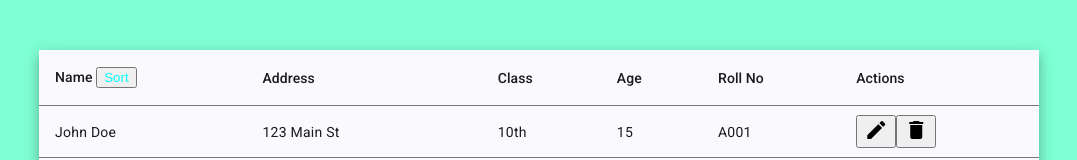
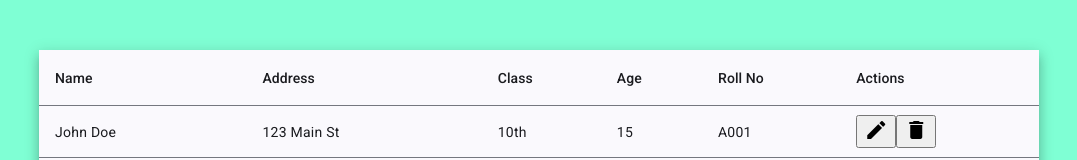
Before and after one commit to kprasad475/student-management, an Angular app: page /student-details in a window 1280 px wide. Shown: the top 160 px of the page, without its empty margins (161-1238 px from the left). Built offline with nearby package versions, Linux system fonts and the light colour scheme.

Commit message:
sorting-by-name-address,age

```diff
--- a/src/app/student-display/student-display.component.css
+++ b/src/app/student-display/student-display.component.css
@@ -25,13 +25,16 @@
   .mat-row:nth-child(even) {
     background-color: #f9f9f9;
   }
+  .pointer{
+    cursor: pointer;
+  }
 
   /* Actions buttons */
   button.mat-icon-button {
     margin: 0 4px;
   }
   .button{
-    color: aqua;
+    color: rgb(255, 0, 212);
   }
 
   /* Responsive table */
--- a/src/app/student-display/student-display.component.html
+++ b/src/app/student-display/student-display.component.html
@@ -2,8 +2,8 @@
     <table mat-table [dataSource]="students" class="mat-elevation-z8">
       <!-- Name Column -->
       <ng-container matColumnDef="name">
-        <th mat-header-cell *matHeaderCellDef>Name
-            <button class="button" (click)="sortStudentsBy('name')">Sort</button>
+        <th class="pointer" mat-header-cell *matHeaderCellDef (click)="sortStudentsBy('name')">Name
+
 
         </th>
         <td mat-cell *matCellDef="let student">{{ student.name }}</td>
@@ -11,7 +11,7 @@
 
       <!-- Address Column -->
       <ng-container matColumnDef="address">
-        <th mat-header-cell *matHeaderCellDef>Address</th>
+        <th class="pointer"  (click)="sortStudentsBy('address')" mat-header-cell *matHeaderCellDef>Address</th>
         <td mat-cell *matCellDef="let student">{{ student.address }}</td>
       </ng-container>
 
@@ -23,7 +23,7 @@
 
       <!-- Age Column -->
       <ng-container matColumnDef="age">
-        <th mat-header-cell *matHeaderCellDef>Age</th>
+        <th mat-header-cell *matHeaderCellDef class="pointer"  (click)="sortStudentsBy('age')" >Age</th>
         <td mat-cell *matCellDef="let student">{{ student.age }}</td>
       </ng-container>
 
--- a/src/app/student-display/student-display.component.ts
+++ b/src/app/student-display/student-display.component.ts
@@ -14,6 +14,7 @@ interface Student {
 })
 export class StudentDisplayComponent  implements OnInit{
   names:any
+  isSort:boolean=true;
 
   students:Student[] = [
     { name: 'John Doe', address: '123 Main St', class: '10th', age: 15, rollNo: 'A001' },
@@ -44,11 +45,15 @@ console.log("kabbb")  }
   }
 
   sortStudentsBy(property: keyof Student) {
-    this.students = [...this.students].sort((a, b) => (a[property] > b[property]) ? 1 : (a[property] < b[property]) ? -1 : 0);
-    console.log(this.students);
+    this.students = [...this.students].sort((a, b) => {
+      if (a[property] > b[property]) return this.isSort ? 1 : -1;
+      if (a[property] < b[property]) return this.isSort ? -1 : 1;
+      return 0;
+    });
+    this.isSort = !this.isSort;
   }
 
-  reverseSortStudentsBy(name: keyof Student) {
-    this.students.sort((a, b) => (a[name] < b[name]) ? 1 : (a[name] > b[name]) ? -1 : 0);
-  }
+  // reverseSortStudentsBy(name: keyof Student) {
+  //   this.students.sort((a, b) => (a[name] < b[name]) ? 1 : (a[name] > b[name]) ? -1 : 0);
+  // }
 }
```
